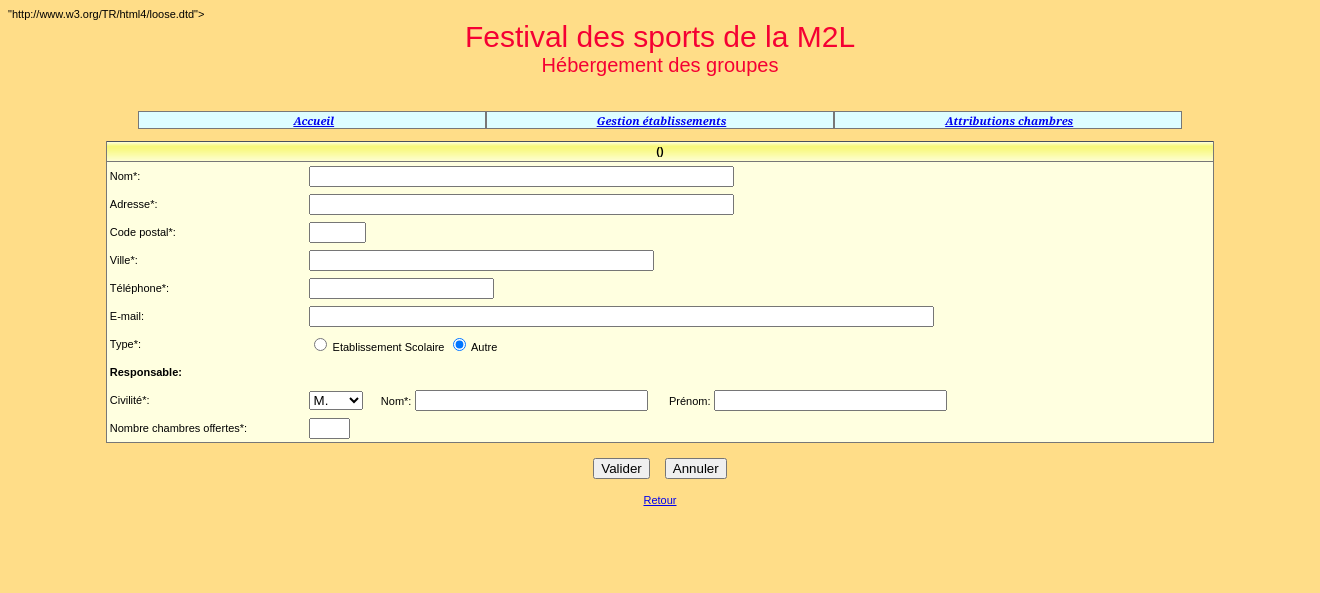
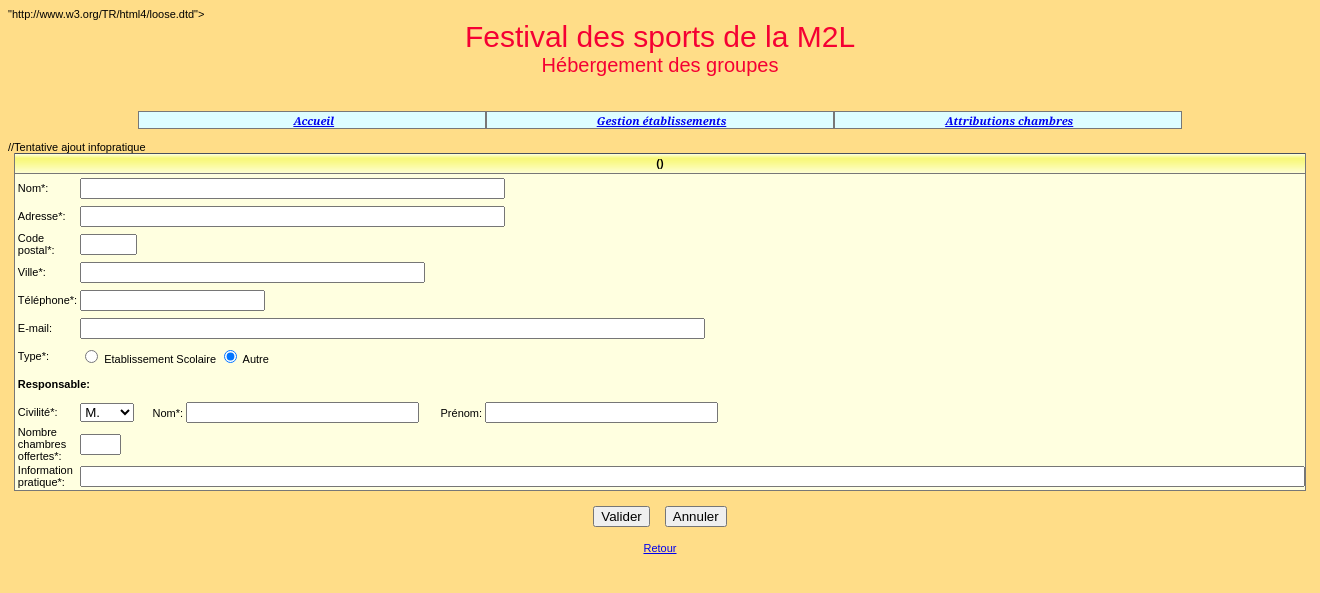
Before and after one commit to xaviergallezot/FESTIVAL, a PHP site: page /modificationEtablissement.php?action=1 in a window 1320 px wide. Shown: the top 593 px of the page. Run offline with PHP 8.4, Linux system fonts and the light colour scheme; data that the repository does not hold is empty.

Commit message:
Information pratique

```diff
--- a/modificationEtablissement.php
+++ b/modificationEtablissement.php
@@ -46,6 +46,8 @@ if ($action=='demanderModifEtab')
    $nomResponsable=$lgEtab['nomResponsable'];
    $prenomResponsable=$lgEtab['prenomResponsable'];
    $nombreChambresOffertes=$lgEtab['nombreChambresOffertes'];
+   //tentative pour information a rajouter
+   $infopratique=$lgEtab['InformationPratique'];
 }
 else
 {
@@ -60,14 +62,17 @@ else
    $nomResponsable=$_REQUEST['nomResponsable'];
    $prenomResponsable=$_REQUEST['prenomResponsable'];
    $nombreChambresOffertes=$_REQUEST['nombreChambresOffertes'];
+      //tentative pour information a rajouter
+   $infopratique=$lgEtab['InformationPratique'];
+
 
    verifierDonneesEtabM($connexion, $id, $nom, $adresseRue, $codePostal, $ville,
-                        $tel, $nomResponsable, $nombreChambresOffertes);
+                        $tel, $nomResponsable, $nombreChambresOffertes, $infopratique);
    if (nbErreurs()==0)
    {
       modifierEtablissement($connexion, $id, $nom, $adresseRue, $codePostal, $ville,
                             $tel, $adresseElectronique, $type, $civiliteResponsable,
-                            $nomResponsable, $prenomResponsable, $nombreChambresOffertes);
+                            $nomResponsable, $prenomResponsable, $nombreChambresOffertes, $infopratique);
    }
 }
 
@@ -164,6 +169,14 @@ echo "
             <td><input type="text" value="'.$nombreChambresOffertes.'" name=
             "nombreChambresOffertes" size ="2" maxlength="3"></td>
          </tr>
+		 //Tentative ajout infopratique
+		  <tr class="ligneTabNonQuad">
+            <td> Information pratique*: </td>
+            <td><input type="text" value="'.$infopratique.'" name=
+            "nombreChambresOffertes" size ="150" maxlength="3"></td>
+         </tr>
+
+
    </table>';
 
    echo "
```
